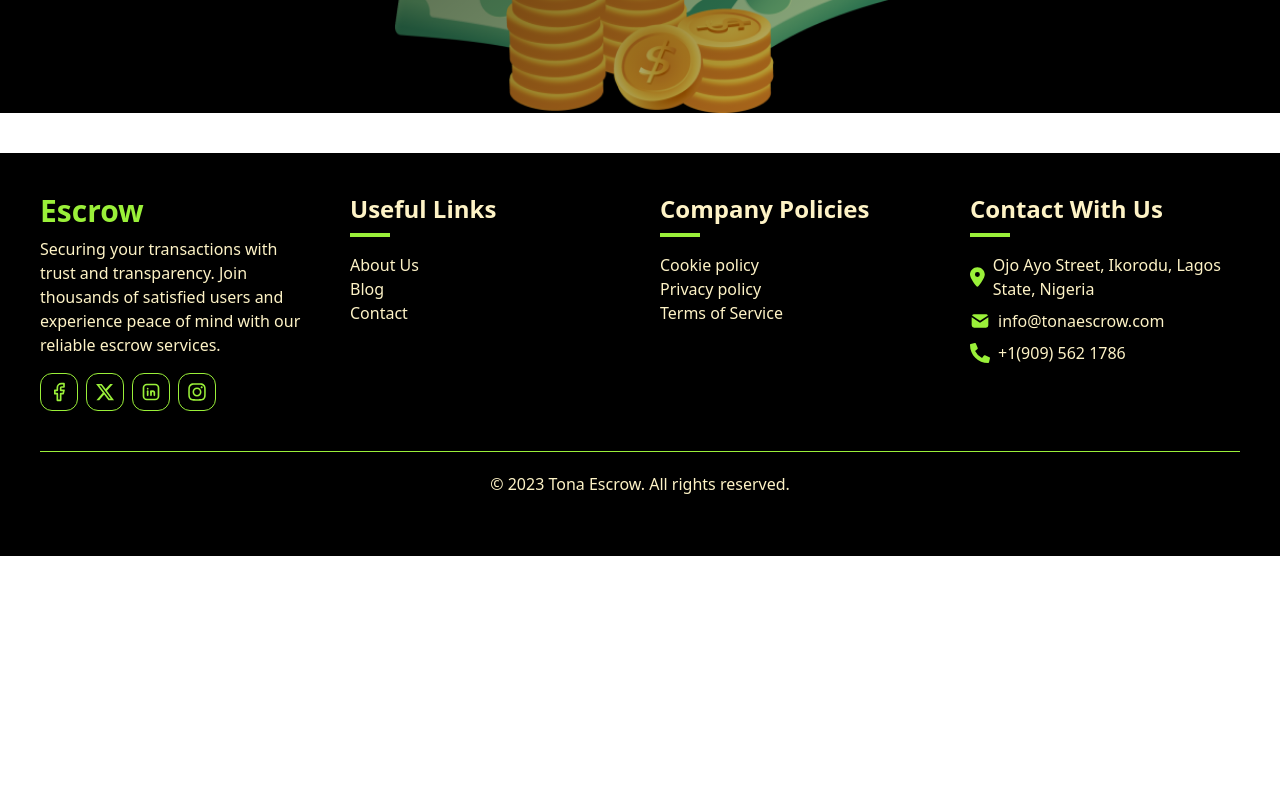
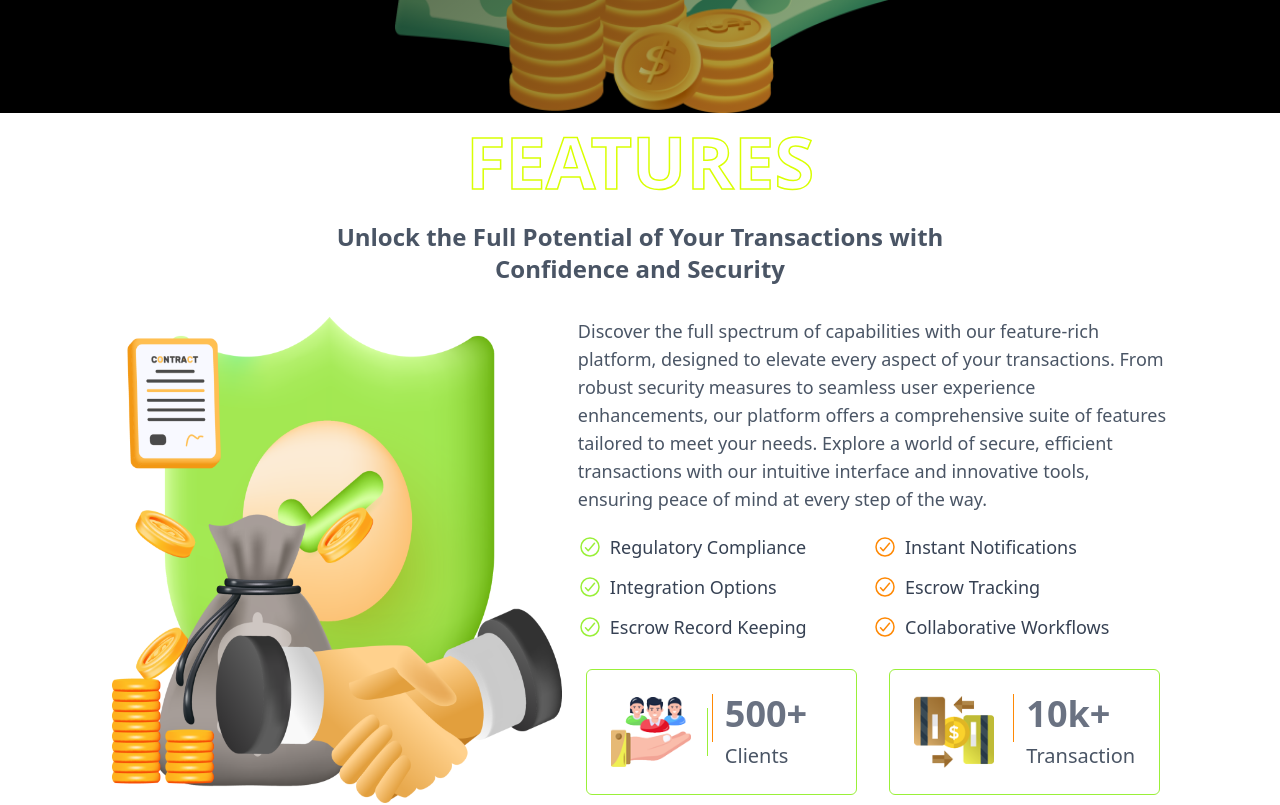
Before and after one commit to olatundesleek/escrow-frontend, a Next.js app: page / in a window 1280 px wide. Shown: the part 840-1645 px from the top of the page. Before the commit the page ends 1396 px from the top, so only its background shows below. Built offline with nearby package versions, Linux system fonts and the light colour scheme.

Commit message:
COmplete feature component

```diff
--- a/src/app/components/Features.tsx
+++ b/src/app/components/Features.tsx
@@ -7,22 +7,20 @@ import Offers from "./Offers";
 const Features = () => {
   return (
     <section>
-      <div className="flex flex-col lg:w-[40rem] m-3">
-        <SectionalTitle
-          title="Features"
-          description="Unlock the Full Potential of Your Transactions with Confidence and Security"
-        />
-      </div>
+      <SectionalTitle
+        title="FEATURES"
+        description="Unlock the Full Potential of Your Transactions with Confidence and Security"
+      />
 
-      <div>
+      <div className="lg:flex gap-4 m-3 justify-center">
         <Image
           src="/confidence.png"
           alt="features section"
-          width={400}
-          height={400}
+          width={450}
+          height={450}
         />
 
-        <div>
+        <div className="lg:w-[47%]">
           <Article>
             Discover the full spectrum of capabilities with our feature-rich
             platform, designed to elevate every aspect of your transactions.
@@ -33,21 +31,28 @@ const Features = () => {
             ensuring peace of mind at every step of the way.
           </Article>
 
-          <div className="grid grid-cols-2">
-            <div>
+          <div className="lg:grid grid-cols-2  pt-5">
+            <div className="flex flex-col gap-3">
               <Offers title="Regulatory Compliance" />
               <Offers title="Integration Options" />
               <Offers title="Escrow Record Keeping" />
             </div>
 
-            <div>
+            <div className="flex flex-col gap-3">
               <Offers title="Instant Notifications" color="text-orange-400" />
               <Offers title="Escrow Tracking" color="text-orange-400" />
               <Offers title="Collaborative Workflows" color="text-orange-400" />
             </div>
           </div>
 
-          <HistoryCard image="/client.png" title="Clients" number="10k+"/>
+          <div className="lg:flex gap-4 pt-5">
+            <HistoryCard image="/client.png" title="Clients" number="500+" />
+            <HistoryCard
+              image="/transaction.png"
+              title="Transaction"
+              number="10k+"
+            />
+          </div>
         </div>
       </div>
     </section>
--- a/src/app/components/HistoryCard.tsx
+++ b/src/app/components/HistoryCard.tsx
@@ -7,17 +7,23 @@ interface HistoryCardProps {
 }
 const HistoryCard = ({ image, number, title }: HistoryCardProps) => {
   return (
-    <div className="flex gap-8 bg-white w-[20rem] border-1 border-secondary rounded-md p-6 m-2">
-      <Image
-        src={image}
-        alt={title}
-        height={70}
-        width={70}
-        className="border-r-1 border-secondary"
-      />
-      <div>
-        <h2>{number}</h2>
-        <p>{title}</p>
+    <div className="flex gap-1 bg-white w-[20rem] border-1 border-secondary rounded-md p-6 m-2">
+      <div className="flex items-center space-x-4">
+        <Image
+          src={image}
+          alt={title}
+          height={80}
+          width={80}
+          // className="border-r-1 px-4 border-secondary"
+        />
+        <div className="h-12 w-px bg-secondary "></div>
+      </div>
+      <div className="flex gap-3 ">
+        <div className="h-12 w-px  bg-orange-400 "></div>
+        <div>
+          <h2 className="text-4xl text-gray-500 font-bold pb-2">{number}</h2>
+          <p className="text-xl text-gray-600">{title}</p>
+        </div>
       </div>
     </div>
   );
--- a/src/app/components/SectionalTitle.tsx
+++ b/src/app/components/SectionalTitle.tsx
@@ -1,18 +1,19 @@
 import PageBannerTitle from "./PageBannerTitle";
 import Header from "./Header";
 
-
 interface SectionalTitleProps {
-    title: string;
-    description: string
+  title: string;
+  description: string;
 }
-const SectionalTitle = ({title, description}:SectionalTitleProps) => {
-    return (
-        <div>
-            <PageBannerTitle>{title}</PageBannerTitle>
-            <Header>{description}</Header>
-        </div>
-    );
-}
+const SectionalTitle = ({ title, description }: SectionalTitleProps) => {
+  return (
+    <div className="flex flex-col gap-6 justify-center items-center m-3 pb-5">
+      <PageBannerTitle>{title}</PageBannerTitle>
+      <Header textSize="mg:text-lg text-2xl text-center lg:w-[40rem]">
+        {description}
+      </Header>
+    </div>
+  );
+};
 
 export default SectionalTitle;
--- a/src/app/page.tsx
+++ b/src/app/page.tsx
@@ -1,9 +1,11 @@
 import HomepageBanner from "./components/HomepageBanner";
+import Features from "./components/Features";
 
 const Home = () => {
   return (
     <main>
       <HomepageBanner />
+      <Features/>
     </main>
   );
 };
```
